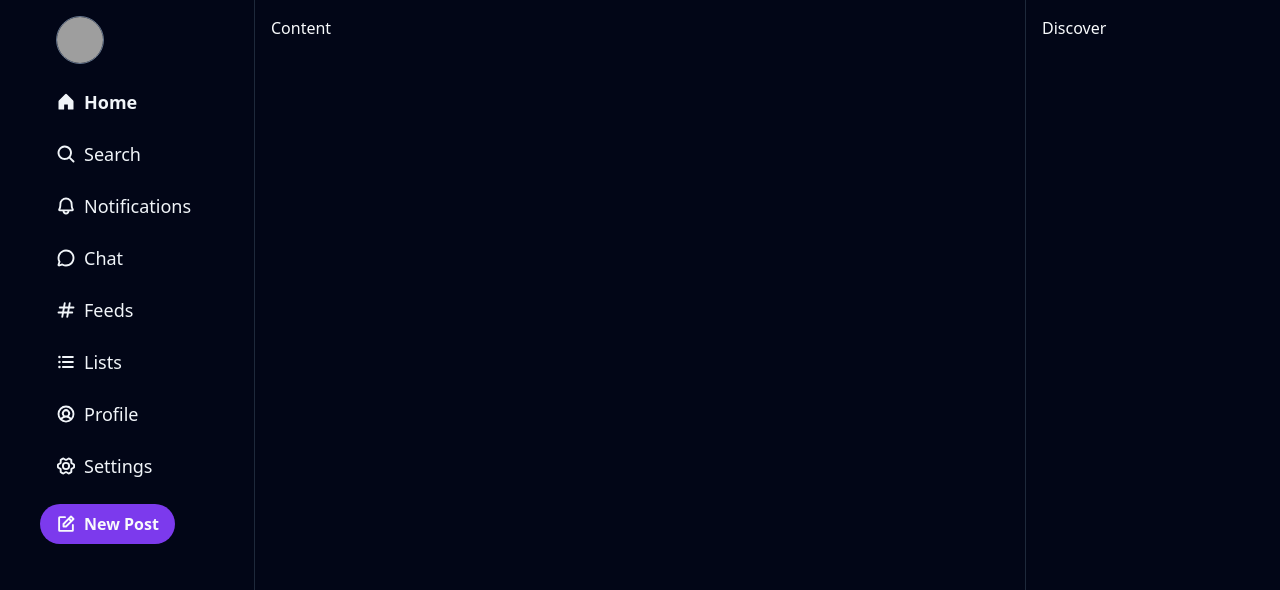
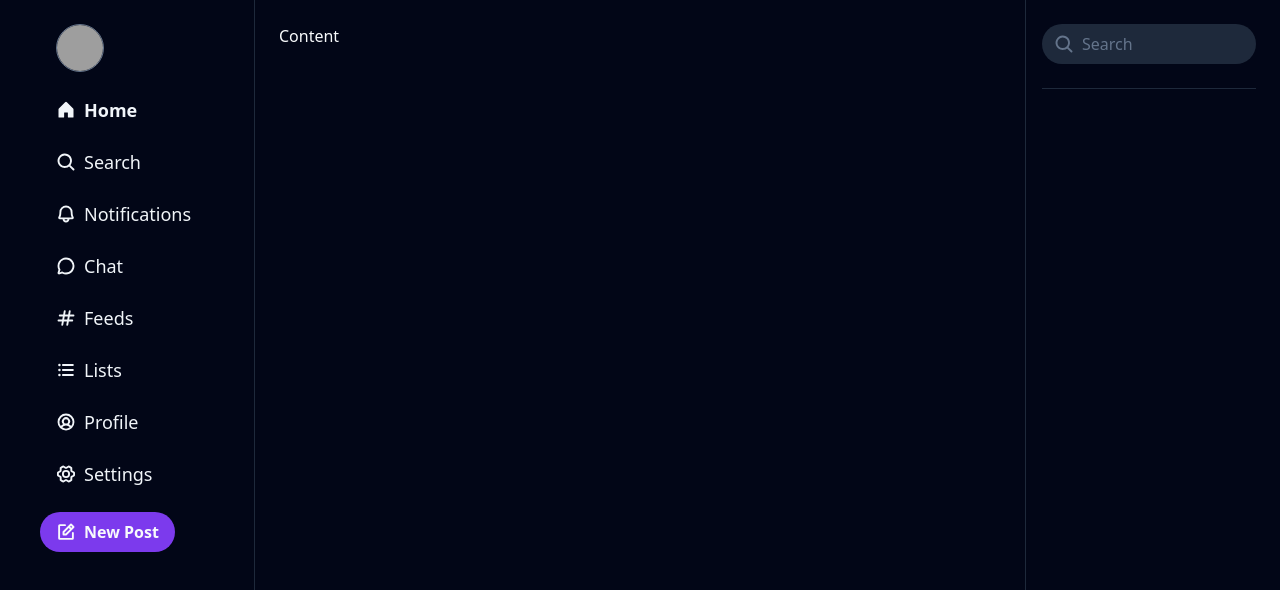
Before and after one commit to olivpeter/purplesky, a React (Vite) app: page / in a window 1280 px wide. Shown: the top 590 px of the page. Built offline with nearby package versions, Linux system fonts and the light colour scheme; grey boxes are pictures that could not be loaded.

Commit message:
feat: add search input

```diff
--- /dev/null
+++ b/src/components/ui/Input/InputContent.jsx
@@ -0,0 +1,10 @@
+export function InputContent({ children }) {
+	return (
+		<form
+			action='search'
+			className='py-2 px-3 rounded-full bg-slate-800 flex items-center gap-2 w-full focus-within:ring-2 focus-within:ring-violet-600'
+		>
+			{children}
+		</form>
+	)
+}
--- /dev/null
+++ b/src/components/ui/Input/InputIcon.jsx
@@ -0,0 +1,3 @@
+export const InputIcon = ({ Icon }) => {
+	return <Icon weight='bold' size={20} className='shrink-0 text-slate-500' />
+}
--- /dev/null
+++ b/src/components/ui/Input/InputItem.jsx
@@ -0,0 +1,11 @@
+export const InputItem = ({ type, name, id, placeholder }) => {
+	return (
+		<input
+			type={type}
+			name={name}
+			id={id}
+			placeholder={placeholder}
+			className='bg-transparent placeholder:text-slate-500 text-slate-300 w-full outline-none'
+		/>
+	)
+}
--- /dev/null
+++ b/src/components/ui/Input/InputLabel.jsx
@@ -0,0 +1,7 @@
+export const InputLabel = ({ label, htmlFor }) => {
+	return (
+		<label htmlFor={htmlFor} className='sr-only'>
+			{label}
+		</label>
+	)
+}
--- /dev/null
+++ b/src/components/ui/Input/InputRoot.jsx
@@ -0,0 +1,3 @@
+export function InputRoot({ children }) {
+	return <div className='pb-6 border-b border-slate-800'>{children}</div>
+}
--- /dev/null
+++ b/src/components/ui/Input/index.jsx
@@ -0,0 +1,13 @@
+import { InputContent } from './InputContent'
+import { InputIcon } from './InputIcon'
+import { InputLabel } from './InputLabel'
+import { InputItem } from './InputItem'
+import { InputRoot } from './InputRoot'
+
+export const Input = {
+	Root: InputRoot,
+	Content: InputContent,
+	Icon: InputIcon,
+	Label: InputLabel,
+	Item: InputItem,
+}
--- a/src/components/ui/Navigation/NavigationItem.jsx
+++ b/src/components/ui/Navigation/NavigationItem.jsx
@@ -1,11 +1,7 @@
 export function NavigationItem({ href, label, Icon, isActive }) {
 	return (
 		<a
-			className={
-				isActive
-					? `text-lg font-semibold text-slate-100 hover:bg-slate-900 transition rounded-full px-4 py-2 flex items-center gap-2`
-					: `text-lg text-slate-100 hover:bg-slate-900 transition rounded-full px-4 py-2 flex items-center gap-2`
-			}
+			className={`text-lg text-slate-100 hover:bg-slate-900 transition rounded-full px-4 py-2 flex items-center gap-2 ${isActive ? 'font-bold' : ''}`}
 			href={href}
 		>
 			<Icon weight={isActive ? 'fill' : 'bold'} size={20} />
--- a/src/index.css
+++ b/src/index.css
@@ -4,6 +4,6 @@
 
 @layer base {
 	body {
-		@apply bg-slate-950 text-slate-50;
+		@apply bg-slate-950 text-slate-50 antialiased;
 	}
 }
--- /dev/null
+++ b/src/pages/Home/Navbar.jsx
@@ -0,0 +1,67 @@
+import {
+	Bell,
+	ChatCircle,
+	GearSix,
+	Hash,
+	House,
+	ListBullets,
+	MagnifyingGlass,
+	NotePencil,
+	UserCircle,
+} from '@phosphor-icons/react'
+import { Button } from '../../components/ui/Button'
+import { UserProfileImg } from '../../components/ui/UserProfileImg'
+import { Navigation } from '../../components/ui/Navigation'
+
+export function Navbar() {
+	return (
+		<aside className='px-4 py-6 flex flex-col gap-4'>
+			<div className='ml-4'>
+				<UserProfileImg
+					src={'https://github.com/olivpeter.png'}
+					alt={'Olivpeter'}
+				/>
+			</div>
+
+			<Navigation.Root>
+				<Navigation.Item
+					href={'#'}
+					label={'Home'}
+					Icon={House}
+					isActive
+				/>
+				<Navigation.Item
+					href={'#'}
+					label={'Search'}
+					Icon={MagnifyingGlass}
+				/>
+				<Navigation.Item
+					href={'#'}
+					label={'Notifications'}
+					Icon={Bell}
+				/>
+				<Navigation.Item href={'#'} label={'Chat'} Icon={ChatCircle} />
+				<Navigation.Item href={'#'} label={'Feeds'} Icon={Hash} />
+				<Navigation.Item
+					href={'#'}
+					label={'Lists'}
+					Icon={ListBullets}
+				/>
+				<Navigation.Item
+					href={'#'}
+					label={'Profile'}
+					Icon={UserCircle}
+				/>
+				<Navigation.Item href={'#'} label={'Settings'} Icon={GearSix} />
+			</Navigation.Root>
+
+			<Button
+				handleClick={() => {
+					alert('Add New Post')
+				}}
+				Icon={NotePencil}
+				label={'New Post'}
+			/>
+		</aside>
+	)
+}
--- a/src/pages/Home/Sidebar.jsx
+++ b/src/pages/Home/Sidebar.jsx
@@ -1,67 +1,21 @@
-import {
-	Bell,
-	ChatCircle,
-	GearSix,
-	Hash,
-	House,
-	ListBullets,
-	MagnifyingGlass,
-	NotePencil,
-	UserCircle,
-} from '@phosphor-icons/react'
-import { Button } from '../../components/ui/Button'
-import { UserProfileImg } from '../../components/ui/UserProfileImg'
-import { Navigation } from '../../components/ui/Navigation'
+import { MagnifyingGlass } from '@phosphor-icons/react'
+import { Input } from '../../components/ui/Input'
 
 export function Sidebar() {
 	return (
-		<aside className='p-4 flex flex-col gap-4'>
-			<div className='ml-4'>
-				<UserProfileImg
-					src={'https://github.com/olivpeter.png'}
-					alt={'Olivpeter'}
-				/>
-			</div>
-
-			<Navigation.Root>
-				<Navigation.Item
-					href={'#'}
-					label={'Home'}
-					Icon={House}
-					isActive
-				/>
-				<Navigation.Item
-					href={'#'}
-					label={'Search'}
-					Icon={MagnifyingGlass}
-				/>
-				<Navigation.Item
-					href={'#'}
-					label={'Notifications'}
-					Icon={Bell}
-				/>
-				<Navigation.Item href={'#'} label={'Chat'} Icon={ChatCircle} />
-				<Navigation.Item href={'#'} label={'Feeds'} Icon={Hash} />
-				<Navigation.Item
-					href={'#'}
-					label={'Lists'}
-					Icon={ListBullets}
-				/>
-				<Navigation.Item
-					href={'#'}
-					label={'Profile'}
-					Icon={UserCircle}
-				/>
-				<Navigation.Item href={'#'} label={'Settings'} Icon={GearSix} />
-			</Navigation.Root>
-
-			<Button
-				handleClick={() => {
-					alert('Add New Post')
-				}}
-				Icon={NotePencil}
-				label={'New Post'}
-			/>
-		</aside>
+		<div className='pt-6 pl-4'>
+			<Input.Root>
+				<Input.Content>
+					<Input.Icon Icon={MagnifyingGlass} />
+					<Input.Label htmlFor={'search'} label={'Search'} />
+					<Input.Item
+						id={'search'}
+						placeholder={'Search'}
+						name={'search'}
+						type={'search'}
+					/>
+				</Input.Content>
+			</Input.Root>
+		</div>
 	)
 }
--- a/src/pages/Home/index.jsx
+++ b/src/pages/Home/index.jsx
@@ -1,11 +1,12 @@
+import { Navbar } from './Navbar'
 import { Sidebar } from './Sidebar'
 
 export function Home() {
 	return (
 		<div className='max-w-7xl mx-auto grid grid-cols-[230px_1fr_230px] px-6  h-screen'>
+			<Navbar />
+			<main className='p-6 border-x border-slate-800'>Content</main>
 			<Sidebar />
-			<main className='p-4 border-x border-slate-800'>Content</main>
-			<aside className='p-4'>Discover</aside>
 		</div>
 	)
 }
```
